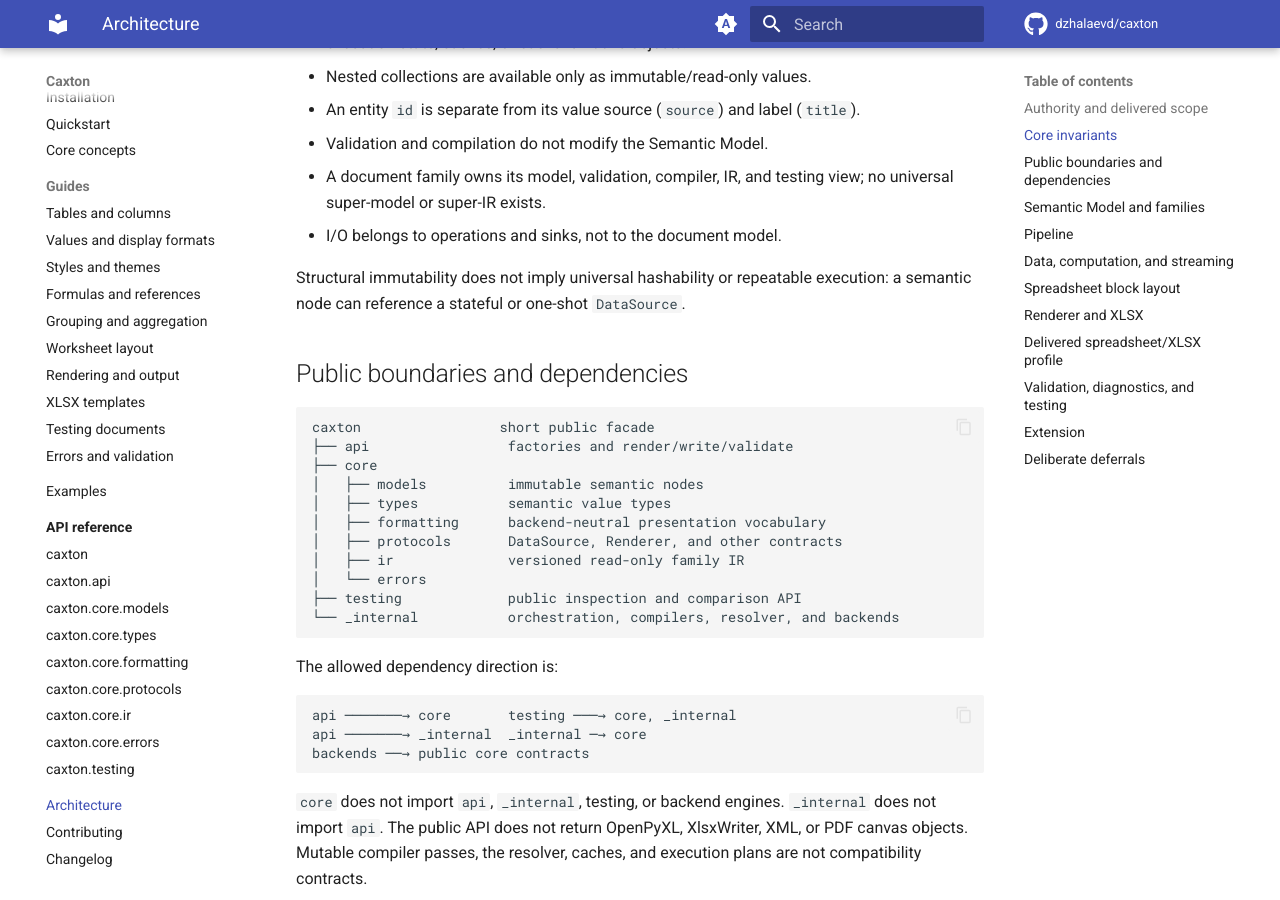
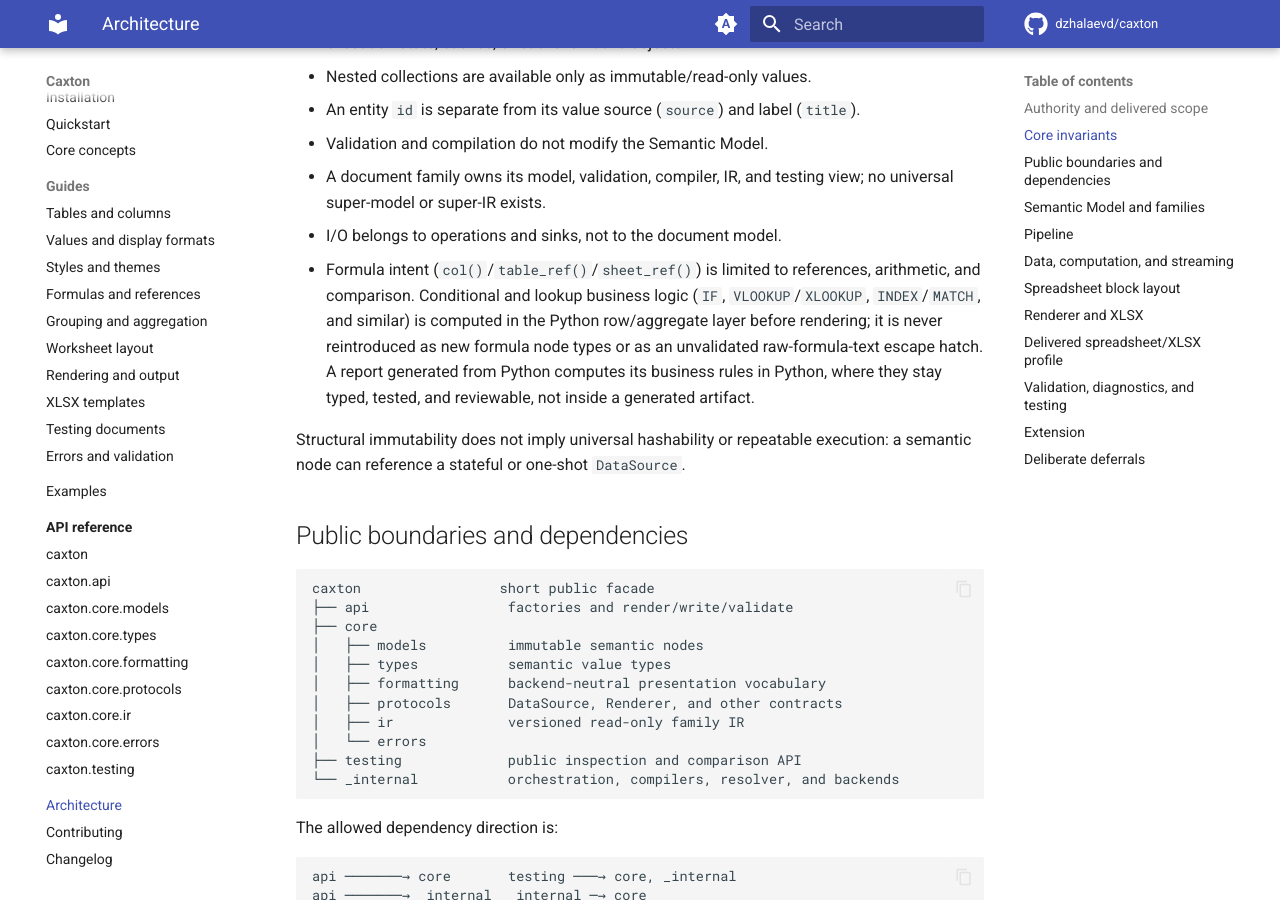
Before and after one commit to dzhalaevd/caxton, an MkDocs documentation site: the page built from docs/architecture.md, in a window 1280 px wide and 900 px high, scrolled down 714 px. Built offline with MkDocs 1.6.1 and Material for MkDocs 9.7.7, drawn with Linux system fonts in a browser that asks for light colours; comment, search, counter and statistics services are not loaded; some of the changed text lies outside the part shown.

Commit message:
docs: clarify formula dsl scope and pre-1.0 stability notice (#25)
* docs: forbid Excel-function business logic in formula invariants
* docs: add info about stable release version

```diff
--- a/ARCHITECTURE.md
+++ b/ARCHITECTURE.md
@@ -30,6 +30,14 @@
 - A document family owns its model, validation, compiler, IR, and testing view;
   no universal super-model or super-IR exists.
 - I/O belongs to operations and sinks, not to the document model.
+- Formula intent (`col()`/`table_ref()`/`sheet_ref()`) is limited to
+  references, arithmetic, and comparison. Conditional and lookup business
+  logic (`IF`, `VLOOKUP`/`XLOOKUP`, `INDEX`/`MATCH`, and similar) is computed
+  in the Python row/aggregate layer before rendering; it is never reintroduced
+  as new formula node types or as an unvalidated raw-formula-text escape
+  hatch. A report generated from Python computes its business rules in
+  Python, where they stay typed, tested, and reviewable, not inside a
+  generated artifact.
 
 Structural immutability does not imply universal hashability or repeatable
 execution: a semantic node can reference a stateful or one-shot `DataSource`.
@@ -168,7 +176,12 @@
 expression cannot depend on a formula-backed column because its value appears
 only in the artifact. A range reference requires a known `row_count`: the
 compiler does not perform a hidden pass over a one-shot or `UNKNOWN` source to
-calculate the end of the range.
+calculate the end of the range. Formula intent stays deliberately narrow:
+references plus arithmetic and comparison, so it can express a value that must
+stay live and recalculate for the person who opens the artifact. Conditional
+branching and lookups belong to the Python row/aggregate layer instead, so
+business logic stays where it is typed and tested, not encoded as spreadsheet
+formula text the compiler does not otherwise inspect.
 
 Aggregation is expression intent represented by backend-independent
 `AggregateExpr(function, expressions, where, default)`. The initial execution adapter
```
Also changed, not shown: README.md (+3 -0 lines).
